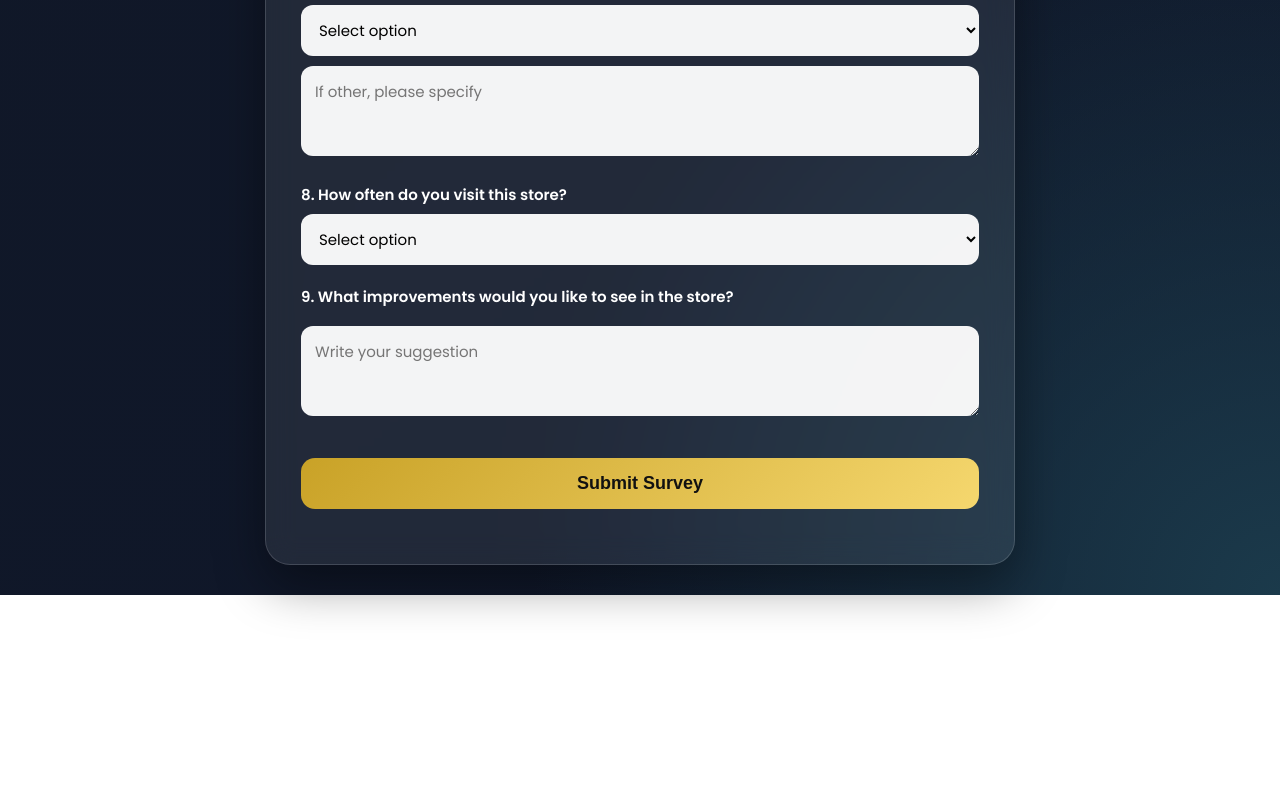
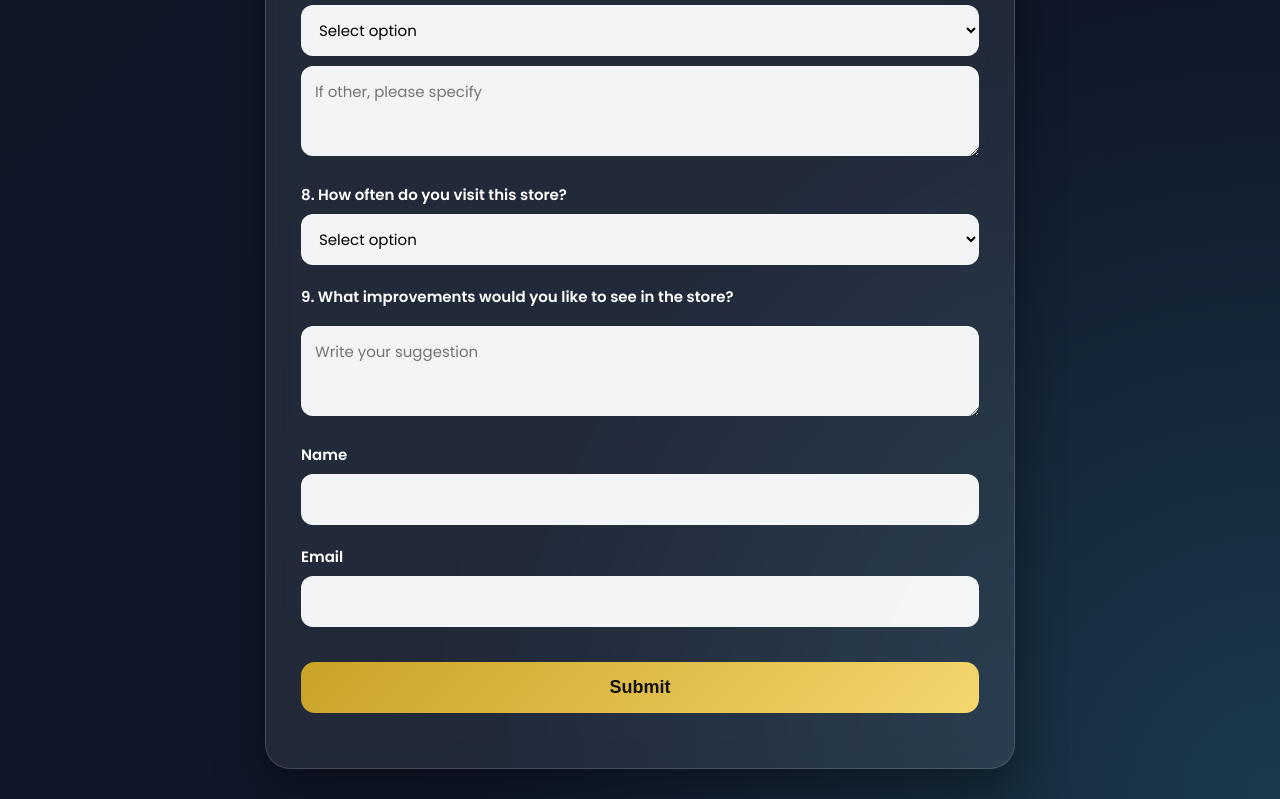
Before and after one commit to customerresponsesurvery-dev/customerfeedbackresponse, a plain HTML site: page index.html in a window 1280 px wide. Shown: the part 1114-1913 px from the top of the page. Before the commit the page ends 1709 px from the top, so only its background shows below. Drawn offline with Linux system fonts and the light colour scheme.

Commit message:
Update index.html

```diff
--- a/index.html
+++ b/index.html
@@ -151,9 +151,21 @@
 
 
 
-<button type="submit" class="submit-btn">
-Submit Survey
-</button>
+<form id="surveyForm">
+
+    <label>Name</label>
+    <input type="text" name="name" required>
+
+    <label>Email</label>
+    <input type="email" name="email" required>
+
+    <!-- Your 9 questions here -->
+
+    <button type="submit" class="submit-btn">
+        Submit
+    </button>
+
+</form>
 
 
 </form>
```
